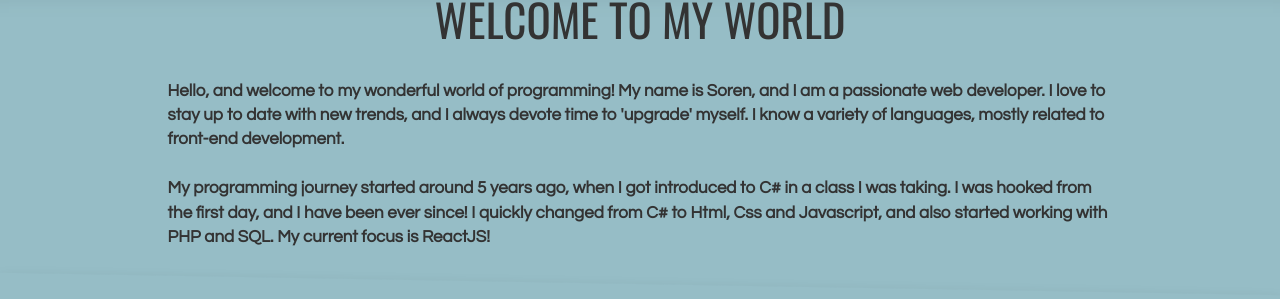
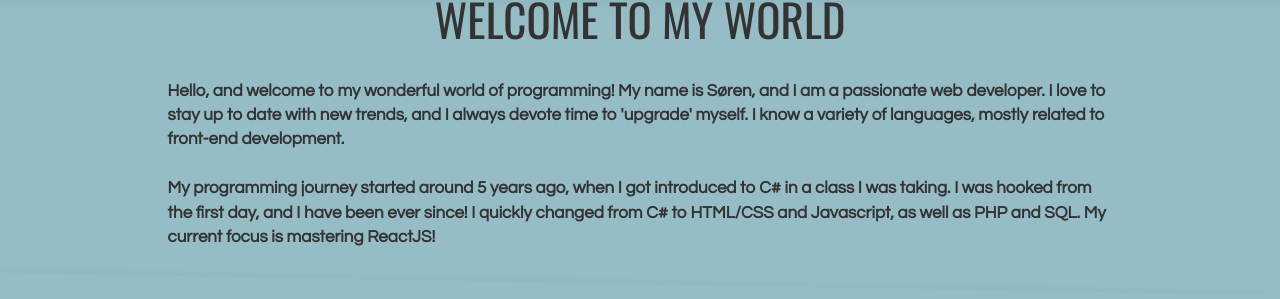
Before and after one commit to Soreg/react-portfolio, a React app: page / in a window 1280 px wide. Shown: the part 146-445 px from the top of the page. Built offline with nearby package versions, Linux system fonts and the light colour scheme.

Commit message:
Changed text in presentation

```diff
--- a/src/components/Presentation.js
+++ b/src/components/Presentation.js
@@ -10,10 +10,10 @@ const Presentation = () => {
         </div>
         <div className="col-md-10 col-xs-10 col-md-push-1 col-xs-push-1 text-left">
           <p>
-            Hello, and welcome to my wonderful world of programming! My name is Soren, and I am a passionate web developer. I love to stay up to date with new trends, and I always devote time to 'upgrade' myself. I know a variety of languages, mostly related to front-end development.
+            Hello, and welcome to my wonderful world of programming! My name is Søren, and I am a passionate web developer. I love to stay up to date with new trends, and I always devote time to 'upgrade' myself. I know a variety of languages, mostly related to front-end development.
           </p>
           <p>
-            My programming journey started around 5 years ago, when I got introduced to C# in a class I was taking. I was hooked from the first day, and I have been ever since! I quickly changed from C# to Html, Css and Javascript, and also started working with PHP and SQL. My current focus is ReactJS!
+            My programming journey started around 5 years ago, when I got introduced to C# in a class I was taking. I was hooked from the first day, and I have been ever since! I quickly changed from C# to HTML/CSS and Javascript, as well as PHP and SQL. My current focus is mastering ReactJS!
           </p>
         </div>
        </div>
```
